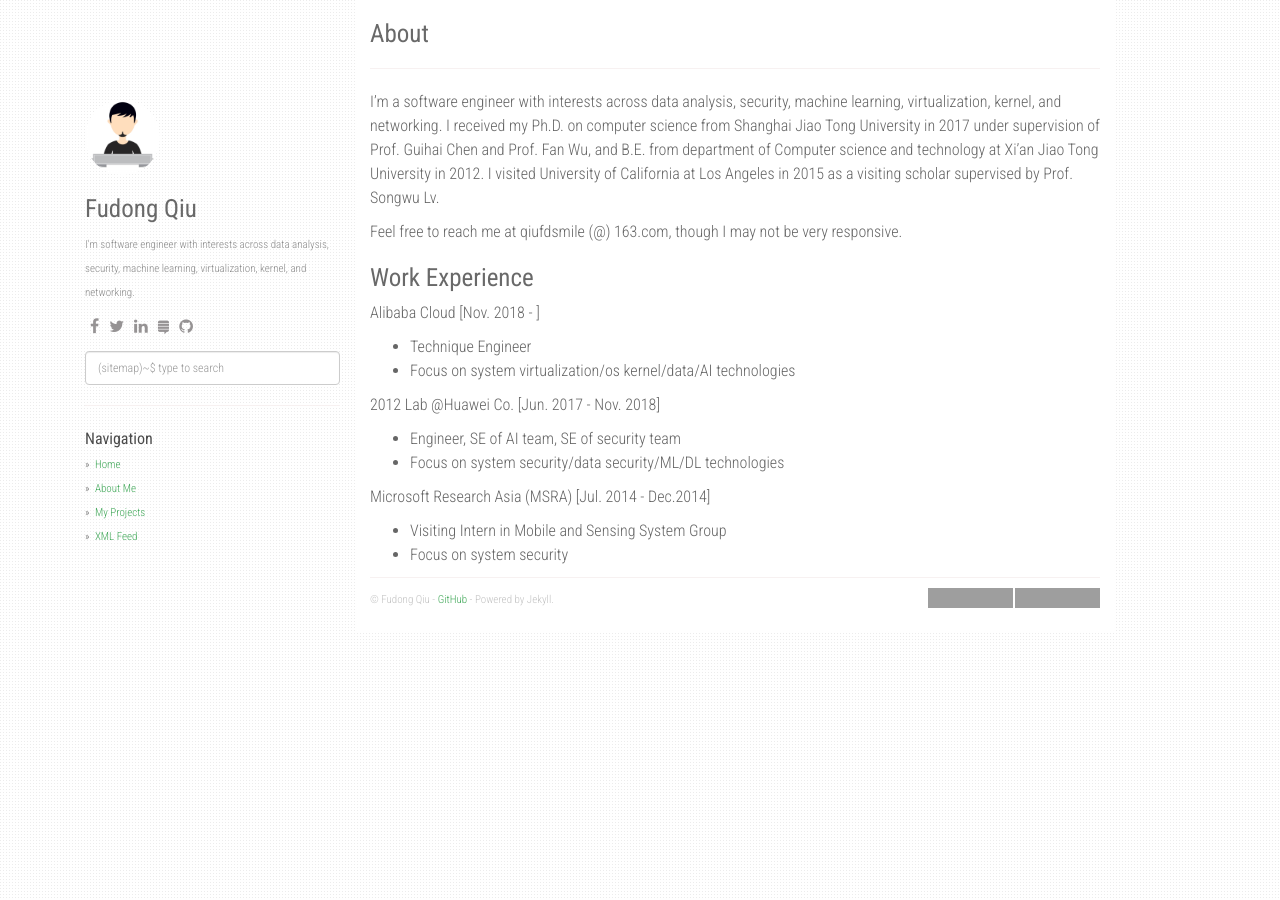
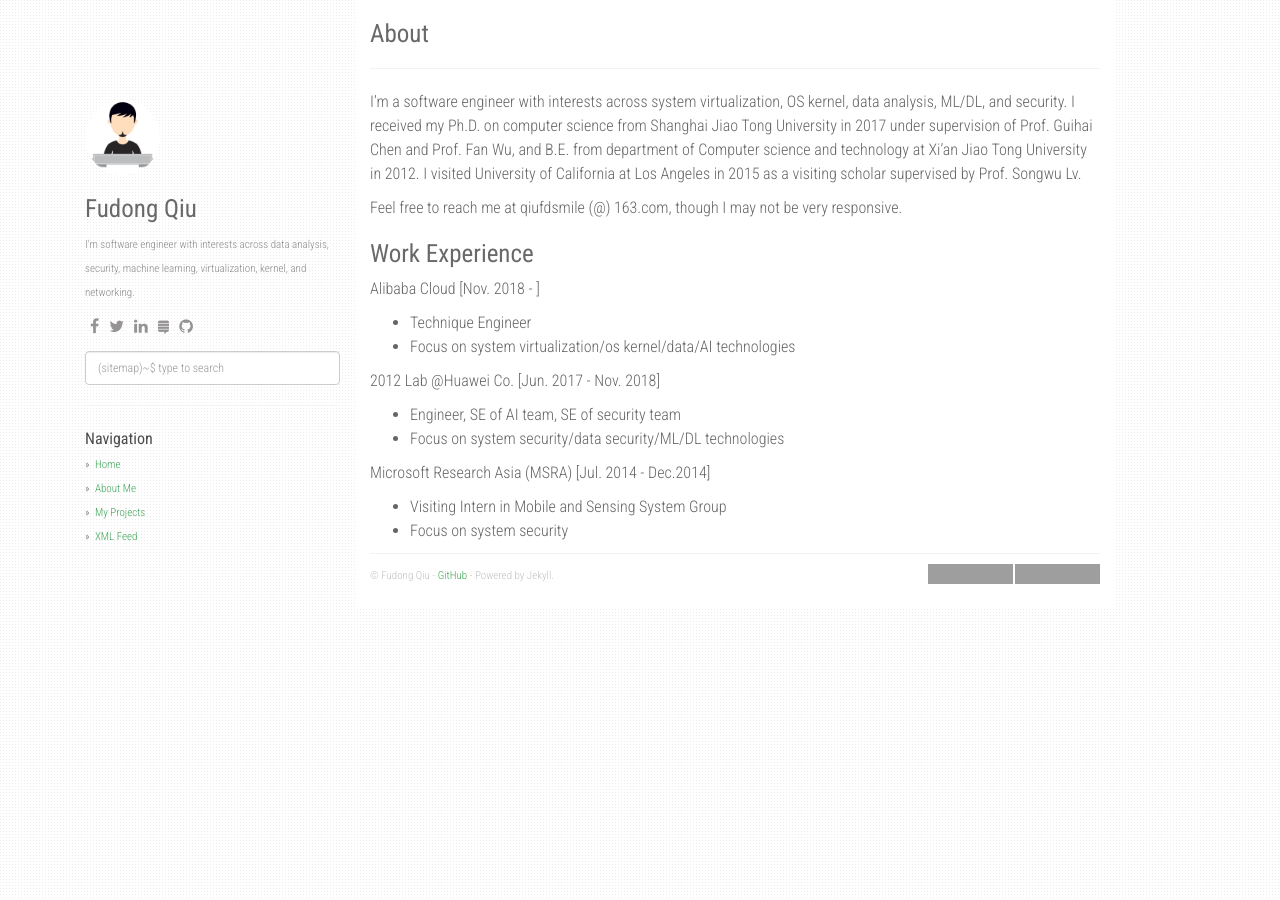
Before and after one commit to fdqiu/fdqiu.github.io, a Jekyll site: the page built from about.md, in a window 1280 px wide. Built offline with Jekyll 4.4.1, drawn with Linux system fonts in a browser that asks for light colours; nearby versions of some CDN libraries; grey boxes are pictures that could not be loaded.

Commit message:
Update about.md

```diff
--- a/about.md
+++ b/about.md
@@ -5,7 +5,7 @@ permalink: /about/
 ---
 
 
-I'm a software engineer with interests across data analysis, security, machine learning, virtualization, kernel, and networking. I received my Ph.D. on computer science from Shanghai Jiao Tong University in 2017 under supervision of Prof. Guihai Chen and Prof. Fan Wu, and B.E. from department of Computer science and technology at Xi'an Jiao Tong University in 2012. I visited University of California at Los Angeles in 2015 as a visiting scholar supervised by Prof. Songwu Lv.
+I'm a software engineer with interests across system virtualization, OS kernel, data analysis, ML/DL, and security. I received my Ph.D. on computer science from Shanghai Jiao Tong University in 2017 under supervision of Prof. Guihai Chen and Prof. Fan Wu, and B.E. from department of Computer science and technology at Xi'an Jiao Tong University in 2012. I visited University of California at Los Angeles in 2015 as a visiting scholar supervised by Prof. Songwu Lv.
 
 Feel free to reach me at qiufdsmile (@) 163.com, though I may not be very responsive.
 
```
